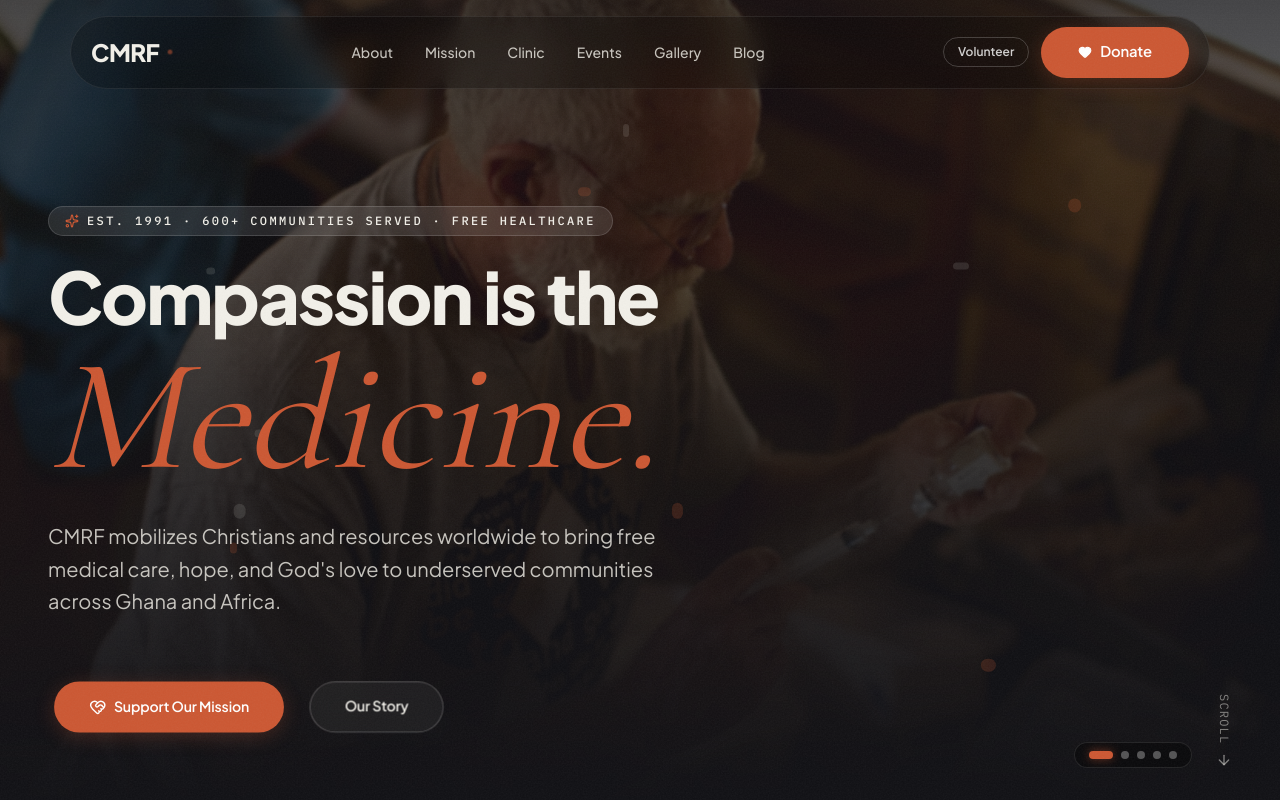
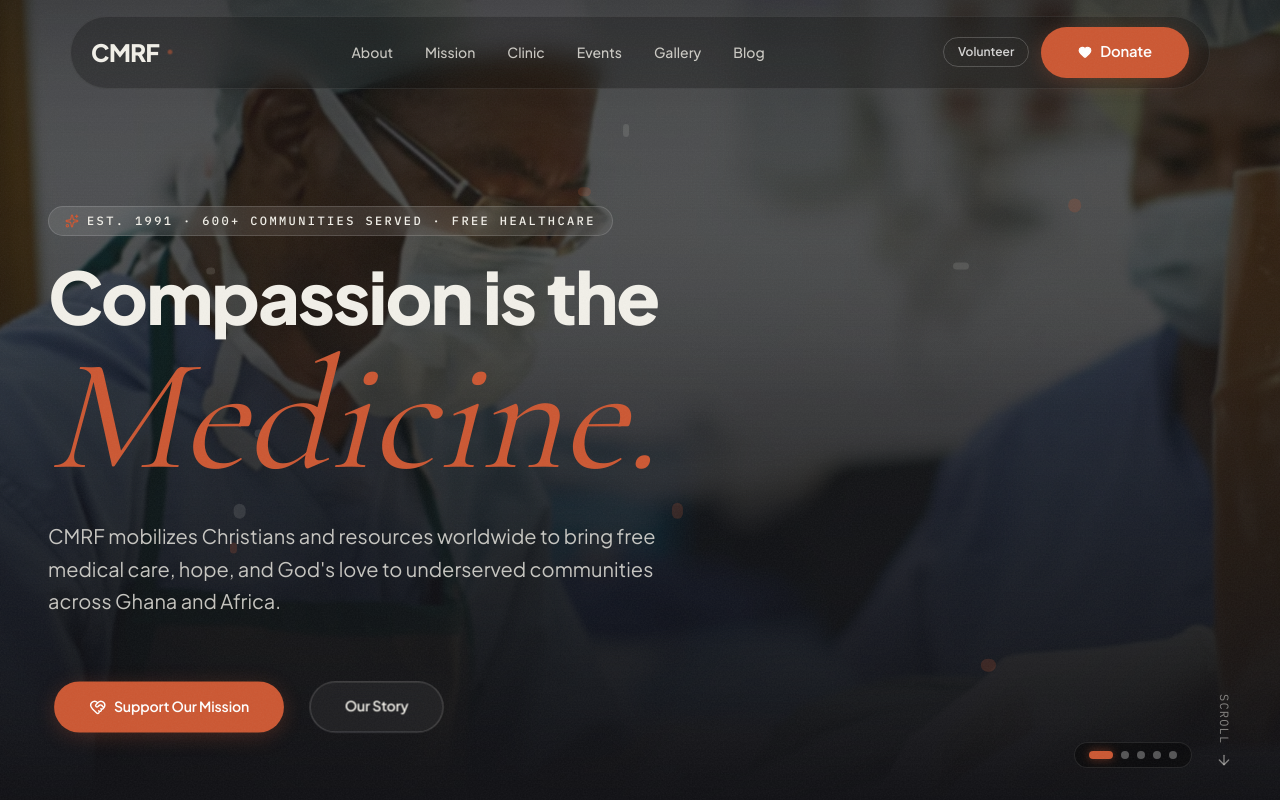
Before and after one commit to Annankra/cmrf, a Next.js app: page / in a window 1280 px wide. Shown: the top 800 px of the page. Built offline with nearby package versions, Linux system fonts and the light colour scheme.

Commit message:
feat(hero): update hero images order, set surgery-hd as first image and restore doctor portrait

```diff
--- a/src/components/hero/Hero.tsx
+++ b/src/components/hero/Hero.tsx
@@ -9,11 +9,11 @@ import { ScrollTrigger } from "gsap/ScrollTrigger";
 gsap.registerPlugin(ScrollTrigger);
 
 const HERO_IMAGES = [
+    "/hero/surgery-hd.webp",        // Specialized Surgery Mission
     "/hero/medical-outreach.webp", // CMRF Medical Mission Outreach, Ghana
-    "/hero/surgery-hd.webp",        // Specialized Surgery Mission
     "/hero/surgery-care.webp",      // Surgical Care & Clinical Procedure
     "/hero/clean-water.webp",       // Clean Water Initiative & Community Health
-    "/childerndoctor.jpg",          // Pediatric Medical Consultation
+    "https://images.unsplash.com/photo-1622253692010-333f2da6031d?w=1920&q=80&auto=format", // Professional Doctor Consultation
 ];
 
 export function Hero() {
```
